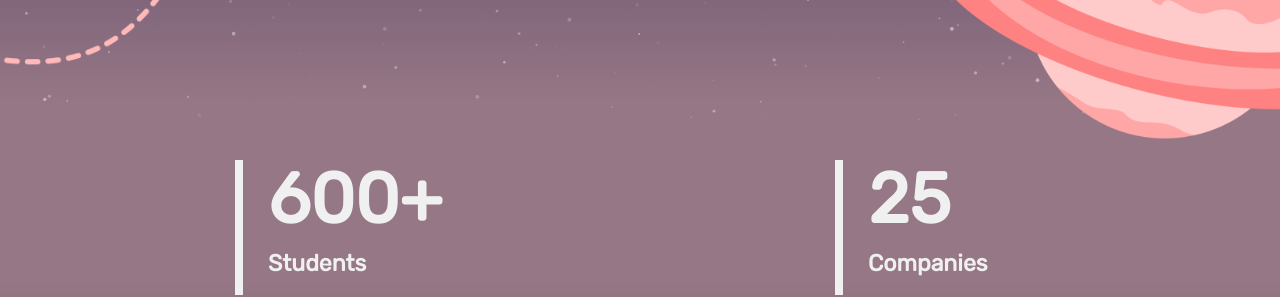
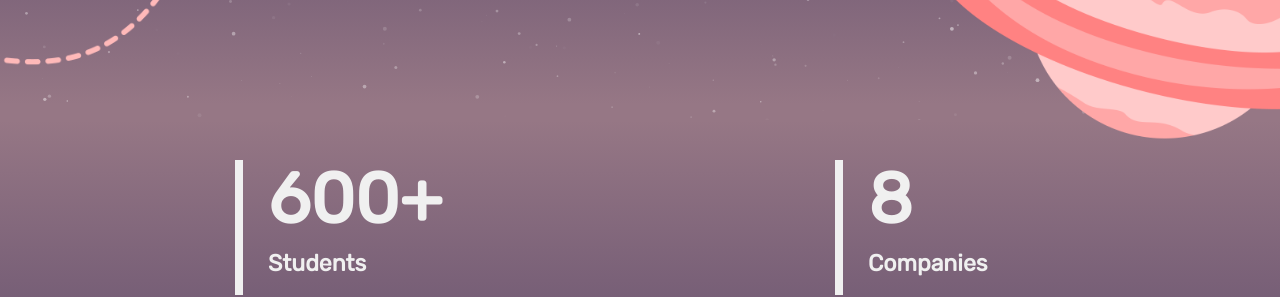
Before and after one commit to acmucsd/space-2022, a Next.js app: page / in a window 1280 px wide. Shown: the part 680-977 px from the top of the page. Built offline with nearby package versions, Linux system fonts and the light colour scheme.

Commit message:
Minor tweaks

```diff
--- a/src/components/StatisticsGrid/index.tsx
+++ b/src/components/StatisticsGrid/index.tsx
@@ -2,7 +2,7 @@ import s from "./style.module.scss";
 
 const statistics = [
   { label: "Students", value: "600+" },
-  { label: "Companies", value: 25 },
+  { label: "Companies", value: 8 },
 ];
 
 const StatisticsGrid: React.FC = () => {
--- a/src/sections/About/style.module.scss
+++ b/src/sections/About/style.module.scss
@@ -1,7 +1,7 @@
 @use "src/styles/vars.scss" as vars;
 
 .container {
-  background: linear-gradient(180deg, vars.$pink 20%, vars.$blue 85%);
+  background: linear-gradient(180deg, vars.$pink 0%, vars.$blue 95%);
   min-height: 100vh;
   padding: 40px;
 
--- a/src/styles/vars.scss
+++ b/src/styles/vars.scss
@@ -1,4 +1,4 @@
 $black: #000000;
-$blue: #110F47;
+$blue: #110f47;
 $pink: #967785;
-$white: #FFFFFF;
+$white: #ffffff;
```
